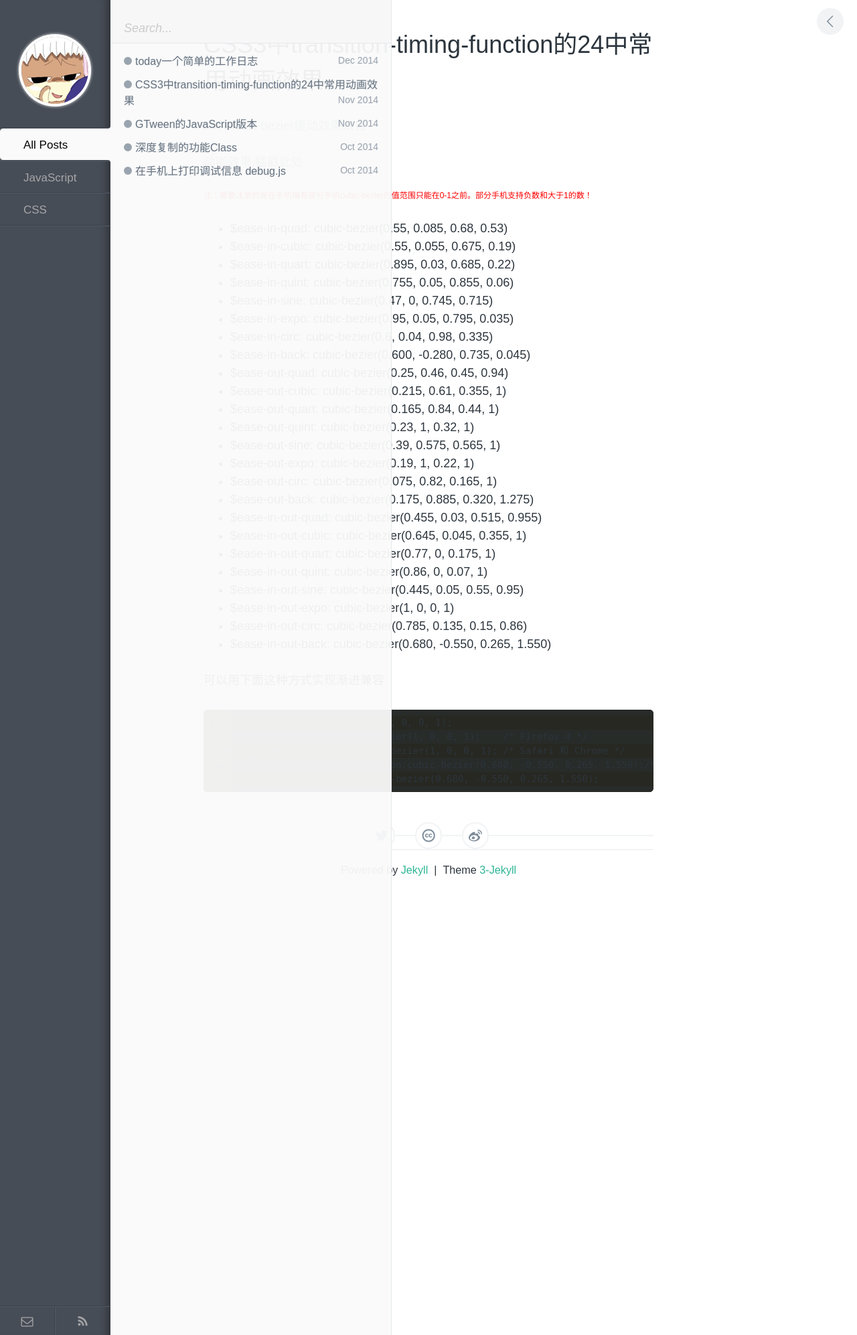
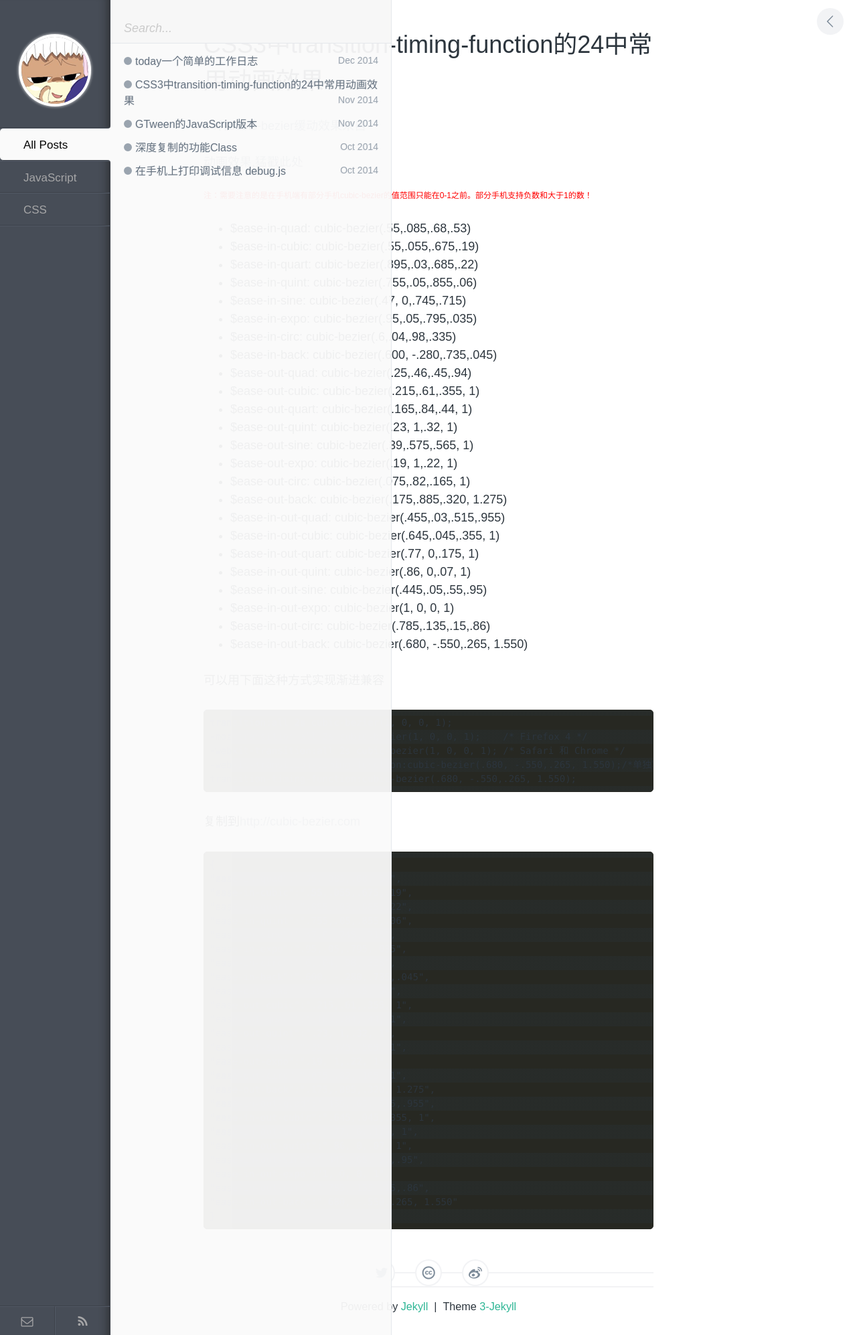
Before and after one commit to as3long/blog, a Jekyll site: the page built from _posts/2014-11-11-css3-transition-timing-function.md, in a window 1280 px wide. Shown: the whole page at 67% size. Built offline with Jekyll 4.4.1, drawn with Linux system fonts in a browser that asks for light colours; comment, search, counter and statistics services are not loaded.

Commit message:
http://cubic-bezier.com

````diff
--- a/_posts/2014-11-11-css3-transition-timing-function.md
+++ b/_posts/2014-11-11-css3-transition-timing-function.md
@@ -13,30 +13,30 @@
 
 <p style="color:red;font-size:12px;">注：需要注意的是在手机端有部分手机cubic-bezier的值范围只能在0-1之前。部分手机支持负数和大于1的数！</p>
 
-- $ease-in-quad: cubic-bezier(0.55, 0.085, 0.68, 0.53)
-- $ease-in-cubic: cubic-bezier(0.55, 0.055, 0.675, 0.19)
-- $ease-in-quart: cubic-bezier(0.895, 0.03, 0.685, 0.22)
-- $ease-in-quint: cubic-bezier(0.755, 0.05, 0.855, 0.06)
-- $ease-in-sine: cubic-bezier(0.47, 0, 0.745, 0.715)
-- $ease-in-expo: cubic-bezier(0.95, 0.05, 0.795, 0.035)
-- $ease-in-circ: cubic-bezier(0.6, 0.04, 0.98, 0.335)
-- $ease-in-back: cubic-bezier(0.600, -0.280, 0.735, 0.045)
-- $ease-out-quad: cubic-bezier(0.25, 0.46, 0.45, 0.94)
-- $ease-out-cubic: cubic-bezier(0.215, 0.61, 0.355, 1)
-- $ease-out-quart: cubic-bezier(0.165, 0.84, 0.44, 1)
-- $ease-out-quint: cubic-bezier(0.23, 1, 0.32, 1)
-- $ease-out-sine: cubic-bezier(0.39, 0.575, 0.565, 1)
-- $ease-out-expo: cubic-bezier(0.19, 1, 0.22, 1)
-- $ease-out-circ: cubic-bezier(0.075, 0.82, 0.165, 1)
-- $ease-out-back: cubic-bezier(0.175, 0.885, 0.320, 1.275)
-- $ease-in-out-quad: cubic-bezier(0.455, 0.03, 0.515, 0.955)
-- $ease-in-out-cubic: cubic-bezier(0.645, 0.045, 0.355, 1)
-- $ease-in-out-quart: cubic-bezier(0.77, 0, 0.175, 1)
-- $ease-in-out-quint: cubic-bezier(0.86, 0, 0.07, 1)
-- $ease-in-out-sine: cubic-bezier(0.445, 0.05, 0.55, 0.95)
+- $ease-in-quad: cubic-bezier(.55,.085,.68,.53)
+- $ease-in-cubic: cubic-bezier(.55,.055,.675,.19)
+- $ease-in-quart: cubic-bezier(.895,.03,.685,.22)
+- $ease-in-quint: cubic-bezier(.755,.05,.855,.06)
+- $ease-in-sine: cubic-bezier(.47, 0,.745,.715)
+- $ease-in-expo: cubic-bezier(.95,.05,.795,.035)
+- $ease-in-circ: cubic-bezier(.6,.04,.98,.335)
+- $ease-in-back: cubic-bezier(.600, -.280,.735,.045)
+- $ease-out-quad: cubic-bezier(.25,.46,.45,.94)
+- $ease-out-cubic: cubic-bezier(.215,.61,.355, 1)
+- $ease-out-quart: cubic-bezier(.165,.84,.44, 1)
+- $ease-out-quint: cubic-bezier(.23, 1,.32, 1)
+- $ease-out-sine: cubic-bezier(.39,.575,.565, 1)
+- $ease-out-expo: cubic-bezier(.19, 1,.22, 1)
+- $ease-out-circ: cubic-bezier(.075,.82,.165, 1)
+- $ease-out-back: cubic-bezier(.175,.885,.320, 1.275)
+- $ease-in-out-quad: cubic-bezier(.455,.03,.515,.955)
+- $ease-in-out-cubic: cubic-bezier(.645,.045,.355, 1)
+- $ease-in-out-quart: cubic-bezier(.77, 0,.175, 1)
+- $ease-in-out-quint: cubic-bezier(.86, 0,.07, 1)
+- $ease-in-out-sine: cubic-bezier(.445,.05,.55,.95)
 - $ease-in-out-expo: cubic-bezier(1, 0, 0, 1)
-- $ease-in-out-circ: cubic-bezier(0.785, 0.135, 0.15, 0.86)
-- $ease-in-out-back: cubic-bezier(0.680, -0.550, 0.265, 1.550)
+- $ease-in-out-circ: cubic-bezier(.785,.135,.15,.86)
+- $ease-in-out-back: cubic-bezier(.680, -.550,.265, 1.550)
 
 可以用下面这种方式实现渐进兼容
 
@@ -44,6 +44,36 @@
 transition:all 2s cubic-bezier(1, 0, 0, 1);
 -moz-transition:all 2s cubic-bezier(1, 0, 0, 1);	/* Firefox 4 */
 -webkit-transition:all 2s cubic-bezier(1, 0, 0, 1);	/* Safari 和 Chrome */
--webkit-transition-timing-function:cubic-bezier(0.680, -0.550, 0.265, 1.550);/*单独写可以实现渐进兼容*/
-transition-timing-function:cubic-bezier(0.680, -0.550, 0.265, 1.550);
+-webkit-transition-timing-function:cubic-bezier(.680, -.550,.265, 1.550);/*单独写可以实现渐进兼容*/
+transition-timing-function:cubic-bezier(.680, -.550,.265, 1.550);
 ```
+
+复制到[http://cubic-bezier.com](http://cubic-bezier.com)
+```json
+{
+"ease-in-quad":".55,.085,.68,.53",
+"ease-in-cubic":".55,.055,.675,.19",
+"ease-in-quart":".895,.03,.685,.22",
+"ease-in-quint":".755,.05,.855,.06",
+"ease-in-sine":".47,0,.745,.715",
+"ease-in-expo":".95,.05,.795,.035",
+"ease-in-circ":".6,.04,.98,.335",
+"ease-in-back":".600, -.280,.735,.045",
+"ease-out-quad":".25,.46,.45,.94",
+"ease-out-cubic":".215,.61,.355, 1",
+"ease-out-quart":".165,.84,.44, 1",
+"ease-out-quint":".23, 1,.32, 1",
+"ease-out-sine":".39,.575,.565, 1",
+"ease-out-expo":".19, 1,.22, 1",
+"ease-out-circ":".075,.82,.165, 1",
+"ease-out-back":".175,.885,.320, 1.275",
+"ease-in-out-quad":".455,.03,.515,.955",
+"ease-in-out-cubic":".645,.045,.355, 1",
+"ease-in-out-quart":".77, 0,.175, 1",
+"ease-in-out-quint":".86, 0,.07, 1",
+"ease-in-out-sine":".445,.05,.55,.95",
+"ease-in-out-expo":"1, 0, 0, 1",
+"ease-in-out-circ":".785,.135,.15,.86",
+"ease-in-out-back":".680, -.550,.265, 1.550"
+}
+```
````
